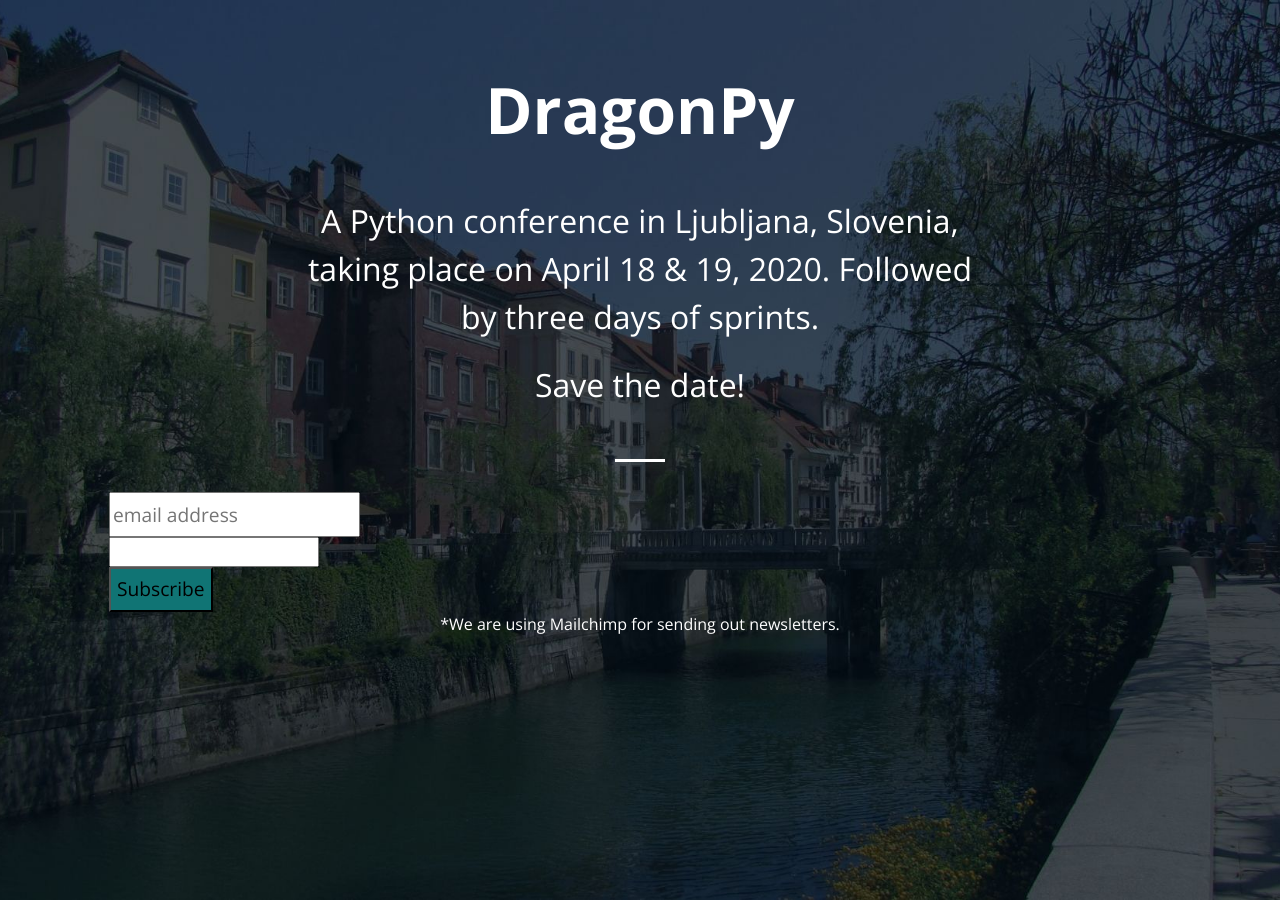
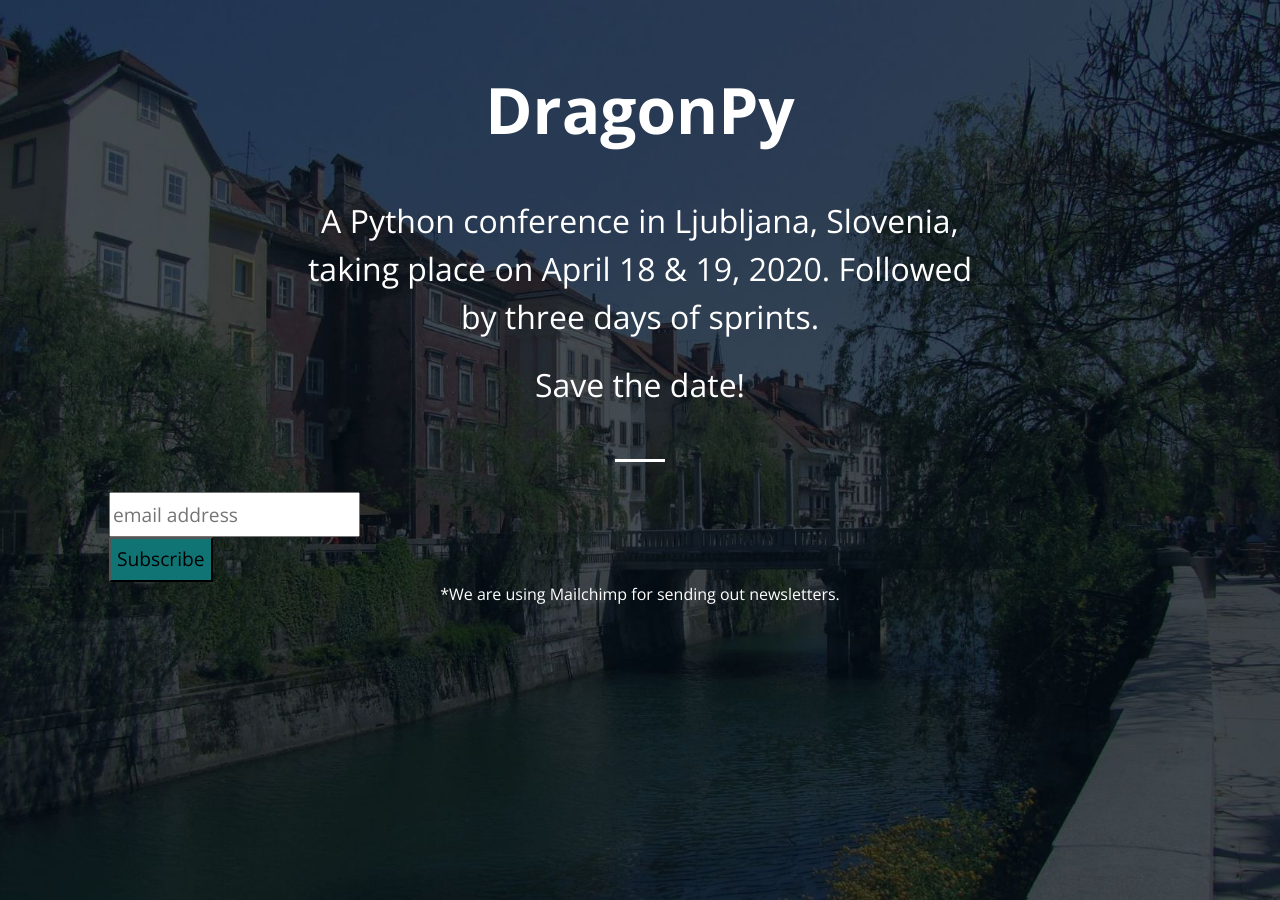
Before and after one commit to DragonPyConf/dragonpy.com, a Jekyll site: the page built from index.html, in a window 1280 px wide. Built offline with Jekyll 4.4.1, drawn with Linux system fonts in a browser that asks for light colours; comment, search, counter and statistics services are not loaded.

Commit message:
Added back hack to not show hidden field

```diff
--- a/_includes/mcform.html
+++ b/_includes/mcform.html
@@ -3,7 +3,7 @@
     <div id="mc_embed_signup_scroll">
 	<label for="mce-EMAIL">Stay Up to Date</label>
 	<input type="email" value="" name="EMAIL" class="email" id="mce-EMAIL" placeholder="email address" required>
-    <div aria-hidden="true"><input type="text" name="b_b5b4174148875c2fb71a0baf9_357fcd279f" tabindex="-1" value=""></div>
+    <div style="position: absolute; left: -5000px;" aria-hidden="true"><input type="text" name="b_b5b4174148875c2fb71a0baf9_357fcd279f" tabindex="-1" value=""></div>
     <div class="clear"><input type="submit" value="Subscribe" name="subscribe" id="mc-embedded-subscribe" class="button"></div>
     </div>
 </form>
```
